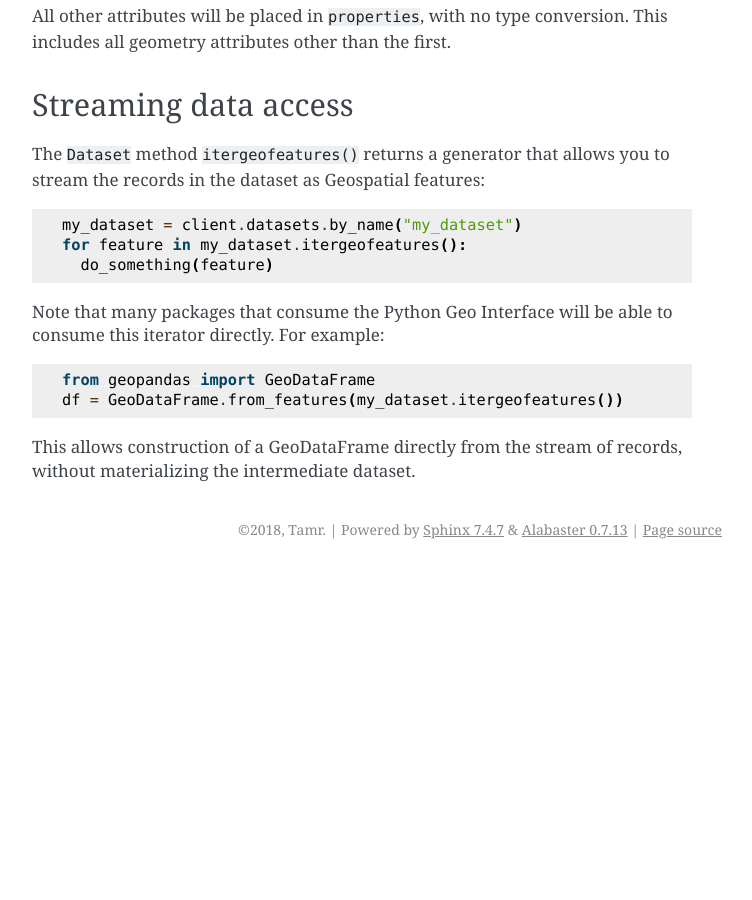
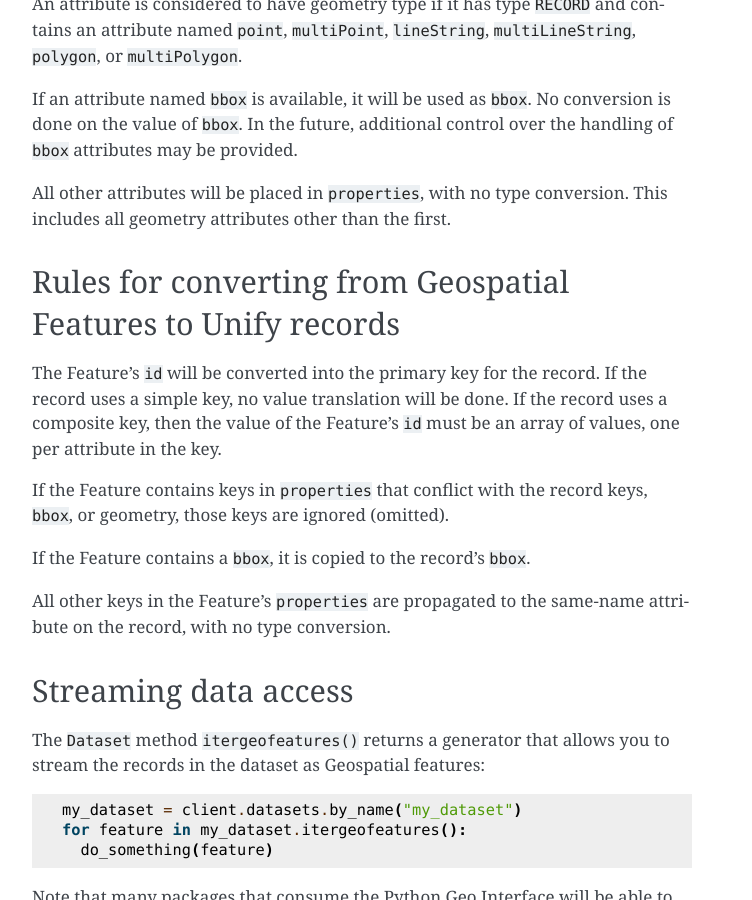
Before and after one commit to Datatamer/tamr-client, a Sphinx documentation site: the page built from docs/user-guide/geo.rst, in a window 1280 px wide and 900 px high, scrolled down 1664 px. Shown: the whole window, without its empty margins (388-1140 px from the left). Built offline with Sphinx 7.4.7, drawn with Linux system fonts in a browser that asks for light colours; before the commit the page ends 2233 px from its top, so only the background shows below that; some of the changed text lies outside the part shown.

Commit message:
Document update of Dataset from Geospatial features

```diff
--- a/docs/user-guide/geo.rst
+++ b/docs/user-guide/geo.rst
@@ -40,7 +40,14 @@
   with open("my_dataset.json", "w") as f:
     json.dump(dataset.__geo_interface__, f)
 
-Rules for converting between Unify records and Geospatial Features
+``Dataset`` can also be updated from a feature collection that supports the Python Geo Interface::
+
+  import geopandas
+  geodataframe = geopandas.GeoDataFrame(...)
+  dataset = client.dataset.by_name("my_dataset")
+  dataset.from_geo_features(geodataframe)
+
+Rules for converting from Unify records to Geospatial Features
 ------------------------------------------------------------------
 
 The record's primary key will be used as the feature's ``id``. If the primary key is a single
@@ -66,6 +73,21 @@
 All other attributes will be placed in ``properties``, with no type conversion. This includes
 all geometry attributes other than the first.
 
+Rules for converting from Geospatial Features to Unify records
+--------------------------------------------------------------
+
+The Feature's ``id`` will be converted into the primary key for the record. If the record uses
+a simple key, no value translation will be done. If the record uses a composite key, then the
+value of the Feature's ``id`` must be an array of values, one per attribute in the key.
+
+If the Feature contains keys in ``properties`` that conflict with the record keys, ``bbox``,
+or geometry, those keys are ignored (omitted).
+
+If the Feature contains a ``bbox``, it is copied to the record's ``bbox``.
+
+All other keys in the Feature's ``properties`` are propagated to the same-name attribute on the
+record, with no type conversion.
+
 Streaming data access
 ---------------------
 
```
